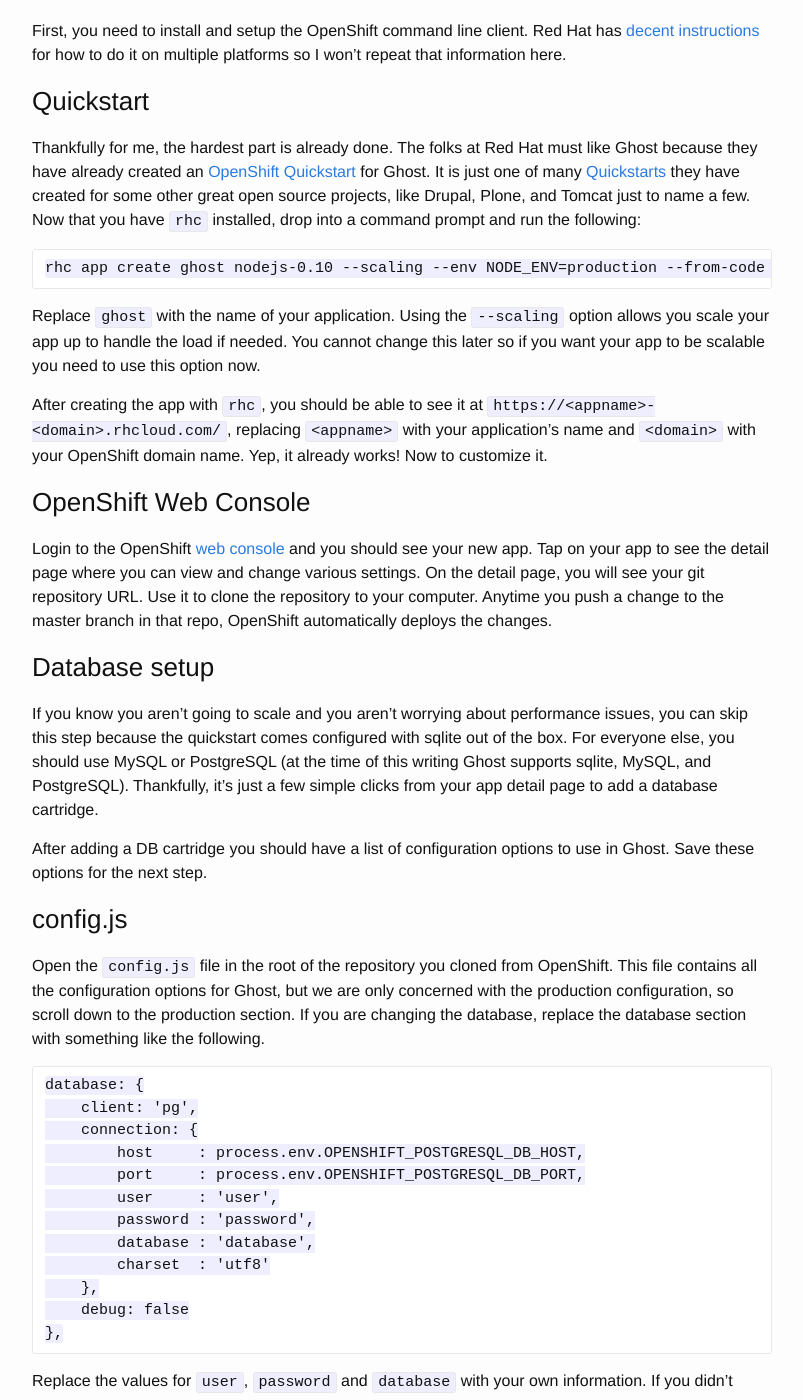
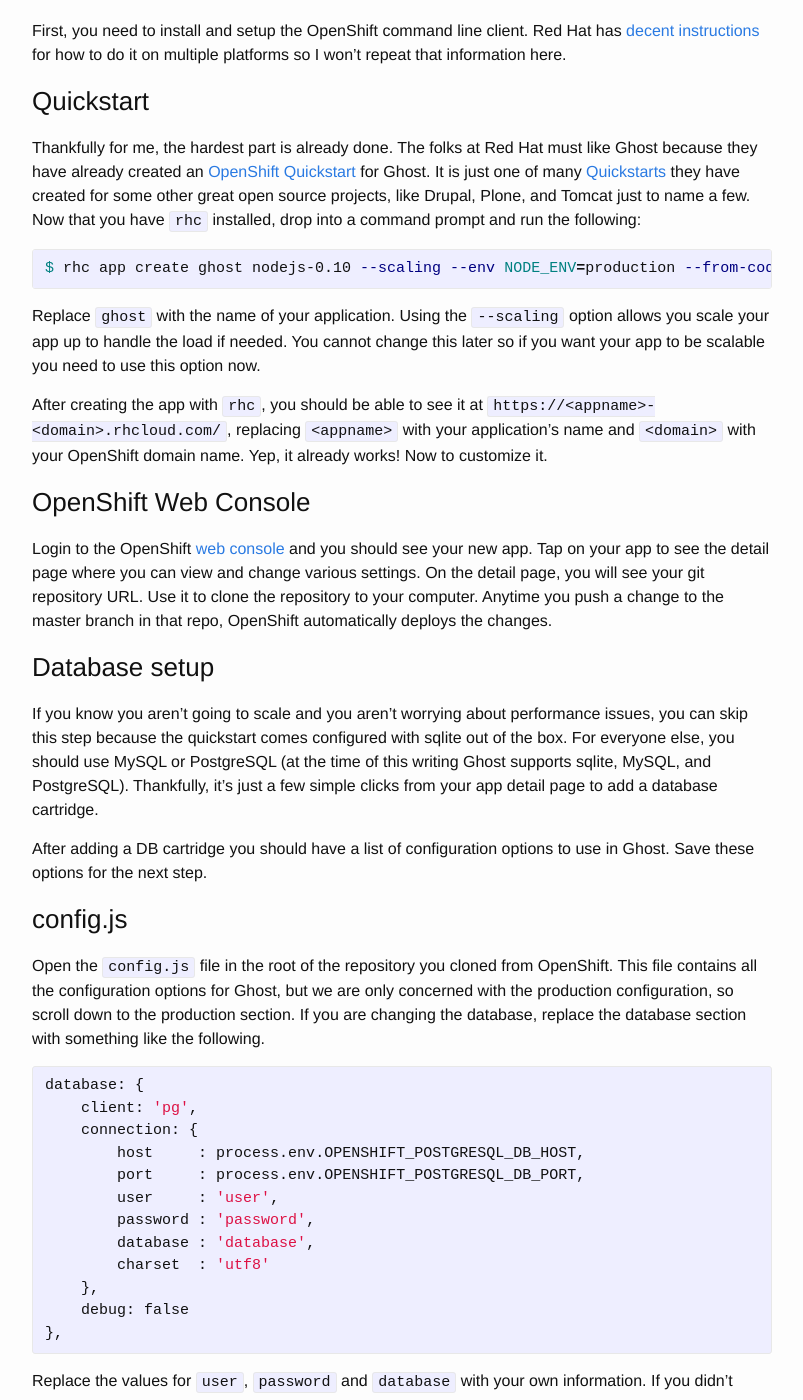
Before and after one commit to brad/brad, a Jekyll site: the page built from _posts/2014-04-23-welcome-to-one-wheel.markdown, in a window 1280 px wide and 1400 px high, scrolled down 1784 px. Shown: the whole window, without its empty margins (238-1041 px from the left). Built offline with Jekyll 4.4.1, drawn with Linux system fonts in a browser that asks for light colours; some of the changed text lies outside the part shown.

Commit message:
fix code block highlighting

````diff
--- a/_config.yml
+++ b/_config.yml
@@ -10,6 +10,7 @@
 
 # Build settings
 markdown: kramdown
+highlighter: pygments
 
 # Default extension for new posts and pages
 post_ext: markdown
--- a/_posts/2014-04-23-welcome-to-one-wheel.markdown
+++ b/_posts/2014-04-23-welcome-to-one-wheel.markdown
@@ -35,9 +35,11 @@
 
 ### Quickstart
 Thankfully for me, the hardest part is already done. The folks at Red Hat must like Ghost because they have already created an [OpenShift Quickstart](https://github.com/openshift-quickstart/openshift-ghost-quickstart) for Ghost. It is just one of many [Quickstarts](https://github.com/openshift-quickstart) they have created for some other great open source projects, like Drupal, Plone, and Tomcat just to name a few. Now that you have `rhc` installed, drop into a command prompt and run the following:
-```
-rhc app create ghost nodejs-0.10 --scaling --env NODE_ENV=production --from-code https://github.com/openshift-quickstart/openshift-ghost-quickstart.git
-```
+
+{% highlight bash %}
+$ rhc app create ghost nodejs-0.10 --scaling --env NODE_ENV=production --from-code https://github.com/openshift-quickstart/openshift-ghost-quickstart.git
+{% endhighlight %}
+
 Replace `ghost` with the name of your application. Using the `--scaling` option allows you scale your app up to handle the load if needed. You cannot change this later so if you want your app to be scalable you need to use this option now.
 
 After creating the app with `rhc`, you should be able to see it at `https://<appname>-<domain>.rhcloud.com/`, replacing `<appname>` with your application's name and `<domain>` with your OpenShift domain name. Yep, it already works! Now to customize it.
@@ -53,7 +55,7 @@
 ### config.js
 Open the `config.js` file in the root of the repository you cloned from OpenShift. This file contains all the configuration options for Ghost, but we are only concerned with the production configuration, so scroll down to the production section. If you are changing the database, replace the database section with something like the following.
 
-```
+{% highlight python %}
 database: {
     client: 'pg',
     connection: {
@@ -66,11 +68,13 @@
     },
     debug: false
 },
-```
+{% endhighlight %}
+
 Replace the values for `user`, `password` and `database` with your own information. If you didn't make note of it earlier, you can get it from the web console at this point. If you chose to use MySQL, you can use `process.env.OPENSHIFT_MYSQL_DB_HOST` for the host and `process.env.OPENSHIFT_MYSQL_DB_PORT` for the port.
 
 I also highly recommend setting up the mail settings now. Without proper mail settings, your ghost installation will not be able to send email. To use Gmail, replace the mail section with something like the following:
-```
+
+{% highlight python %}
 mail: {
     transport: 'SMTP',
     options: {
@@ -81,7 +85,8 @@
         }
     }
 }
-```
+{% endhighlight %}
+
 You can also change the `url` value to whatever custom domain you may be using. If you do this you will also want to add your domain as an alias in the OpenShift web console.
 
 ### Sign in
````
